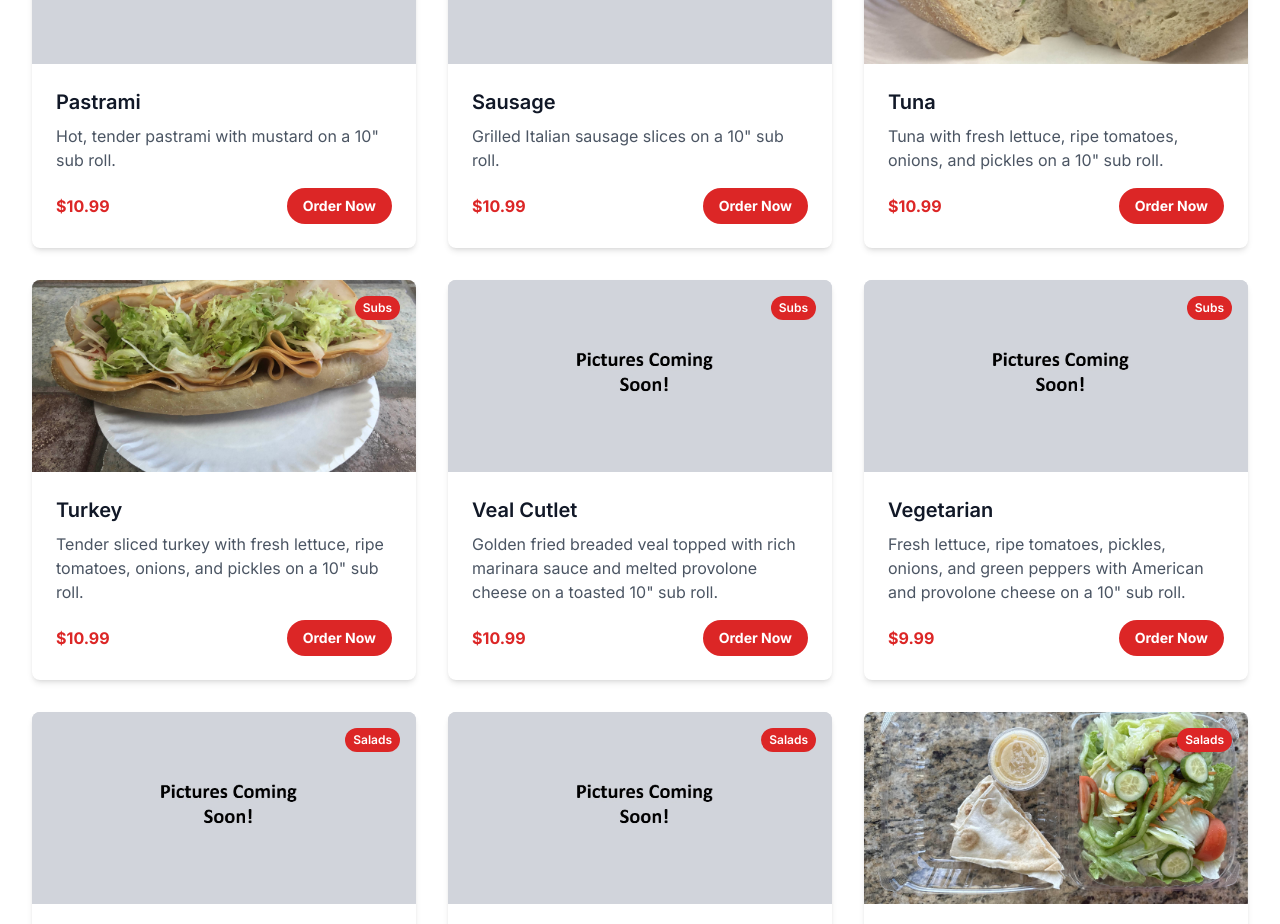
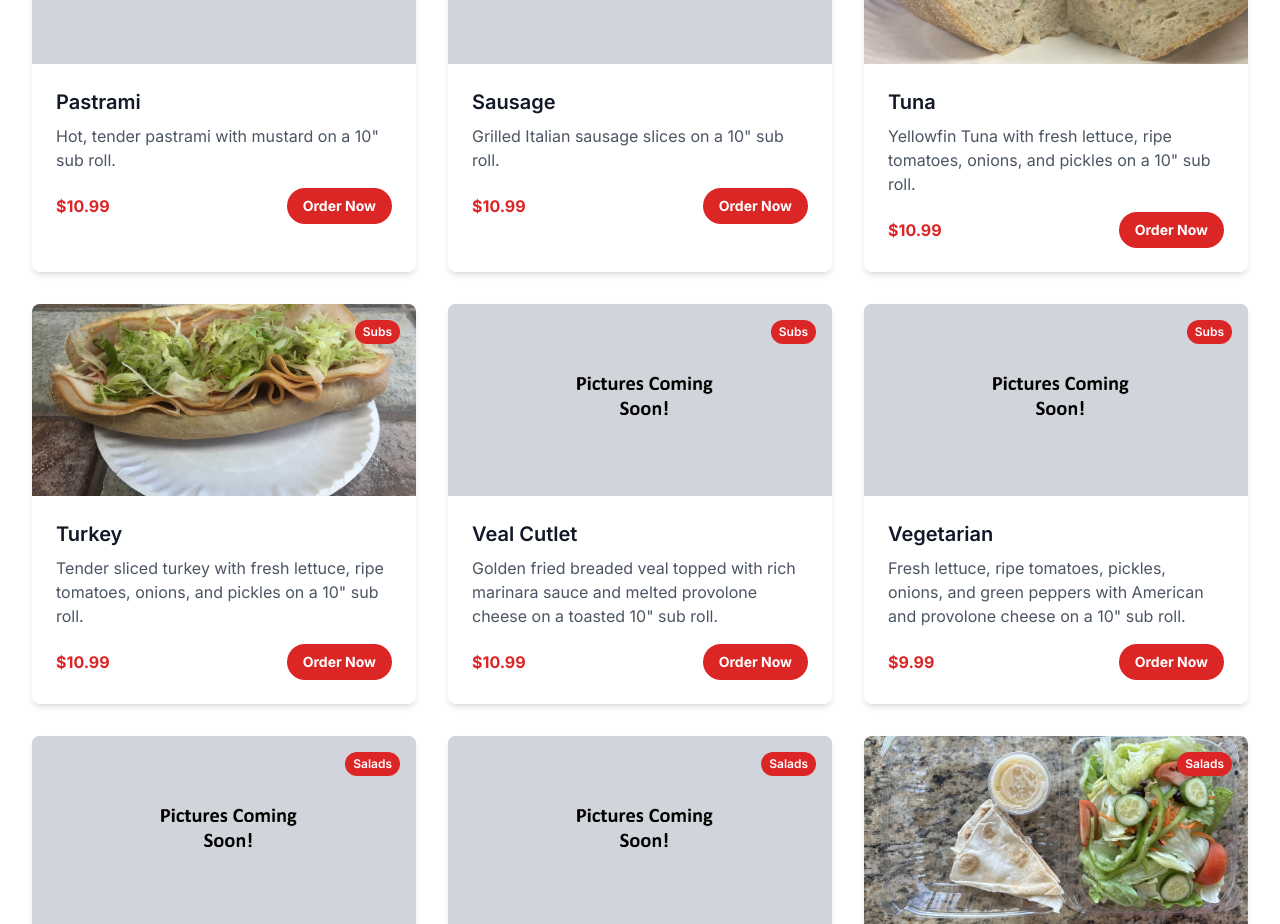
Before and after one commit to AzureHakua/zesto, a Next.js app: page /menu in a window 1280 px wide. Shown: the part 4380-5304 px from the top of the page. Built offline with nearby package versions, Linux system fonts and the light colour scheme.

Commit message:
updated note for yellowfin tuna

```diff
--- a/src/data/menuData.ts
+++ b/src/data/menuData.ts
@@ -253,7 +253,7 @@ export const menuItems: MenuItem[] = [
   {
     id: 30,
     title: "Tuna",
-    description: "Tuna with fresh lettuce, ripe tomatoes, onions, and pickles on a 10\" sub roll.",
+    description: "Yellowfin Tuna with fresh lettuce, ripe tomatoes, onions, and pickles on a 10\" sub roll.",
     price: 10.99,
     image: "tunasub.jpg",
     category: "Subs"
```
